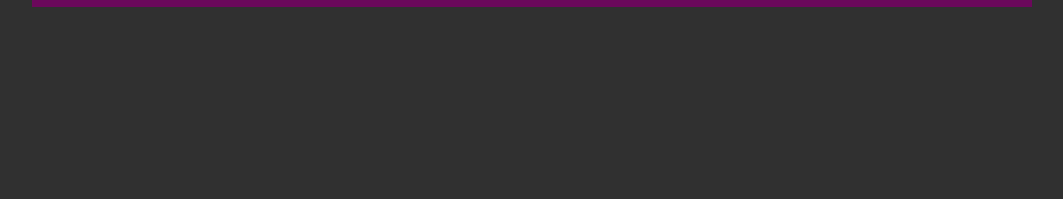
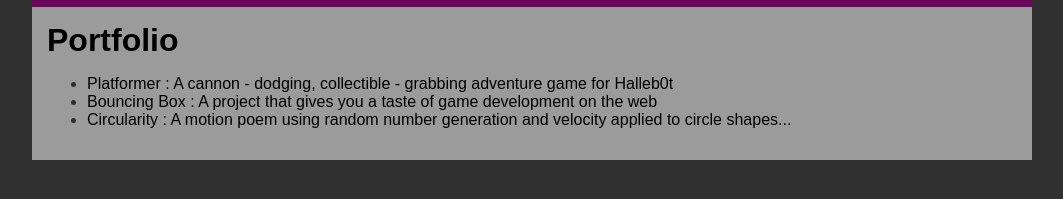
Before and after one commit to jacksonbatuk/jacksonbatuk.github.io, a plain HTML site: page portfolio.html in a window 1280 px wide. Shown: the part 121-320 px from the top of the page, without its empty margins (108-1171 px from the left). Drawn offline with Linux system fonts and the light colour scheme.

Commit message:
added portfolio.html file

```diff
--- a/portfolio.html
+++ b/portfolio.html
@@ -42,7 +42,7 @@
 
             /* main container area beneath menu */
             main {
-                background: rgb(245, 238, 219);
+                background: rgb(155, 155, 155);
                 display: flex;
             }
             .sidebar {
@@ -86,10 +86,15 @@
             </nav>
 
             <main>
+               <div class="content">
+                   <h1>Portfolio</h1>
+                   <ul id="portfolio">
+                    <li><a href="projects/platformer/">Platformer : A cannon - dodging, collectible - grabbing adventure game for Halleb0t</a></li>
+                    <li><a href="projects/bouncing-box/">Bouncing Box : A project that gives you a taste of game development on the web </a></li>
+                    <li><a href="projects/circularity/">Circularity : A motion poem using random number generation and velocity applied to circle shapes...</a></li>
 
-
-
-
+                   </ul>
+               </div>
             </main>
         </div>
 
```
